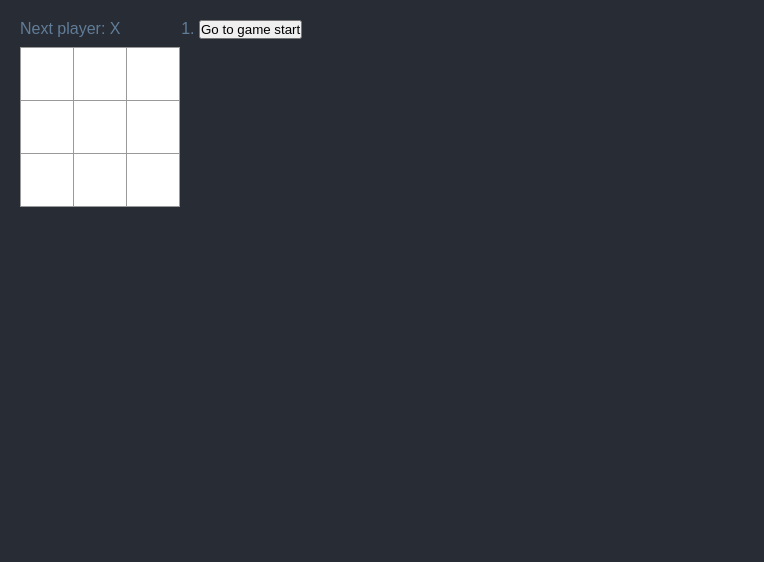
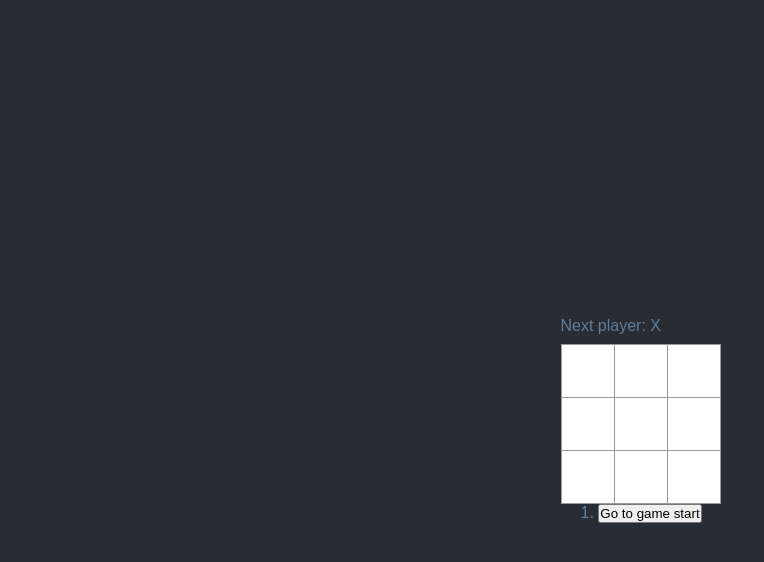
Before and after one commit to sarilusblaise/tic-tac-toe-game, a React (Create React App) app: page / in a window 1280 px wide. Shown: the top 562 px of the page, without its empty margins (0-764 px from the left). Built offline with nearby package versions, Linux system fonts and the light colour scheme.

Commit message:
center game

```diff
--- a/src/styles.css
+++ b/src/styles.css
@@ -130,7 +130,11 @@ ul {
 
 .game {
     display: flex;
-    flex-direction: row;
+    flex-direction: column;
+    justify-content: center;
+    align-items: center;
+    height: 100vh;
+    min-height: 100vh;
 }
 
 .game-info {
```
